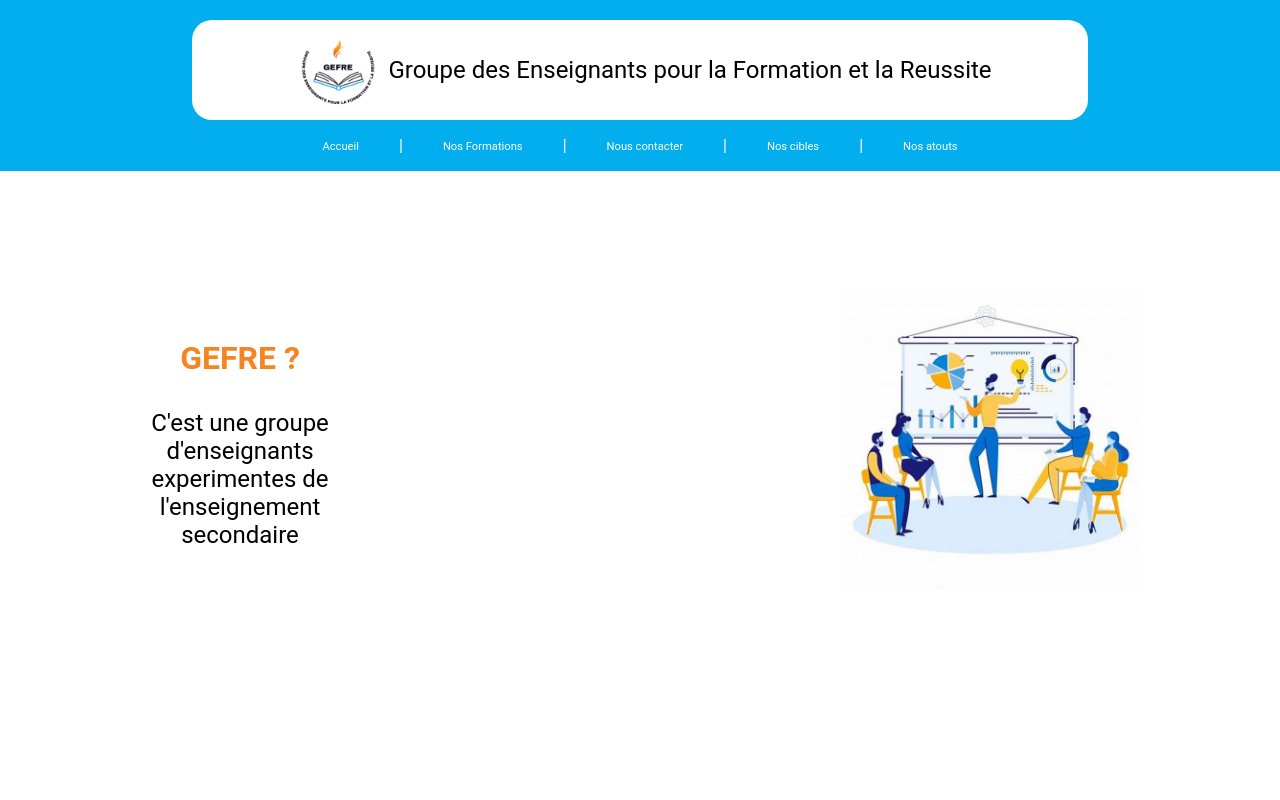
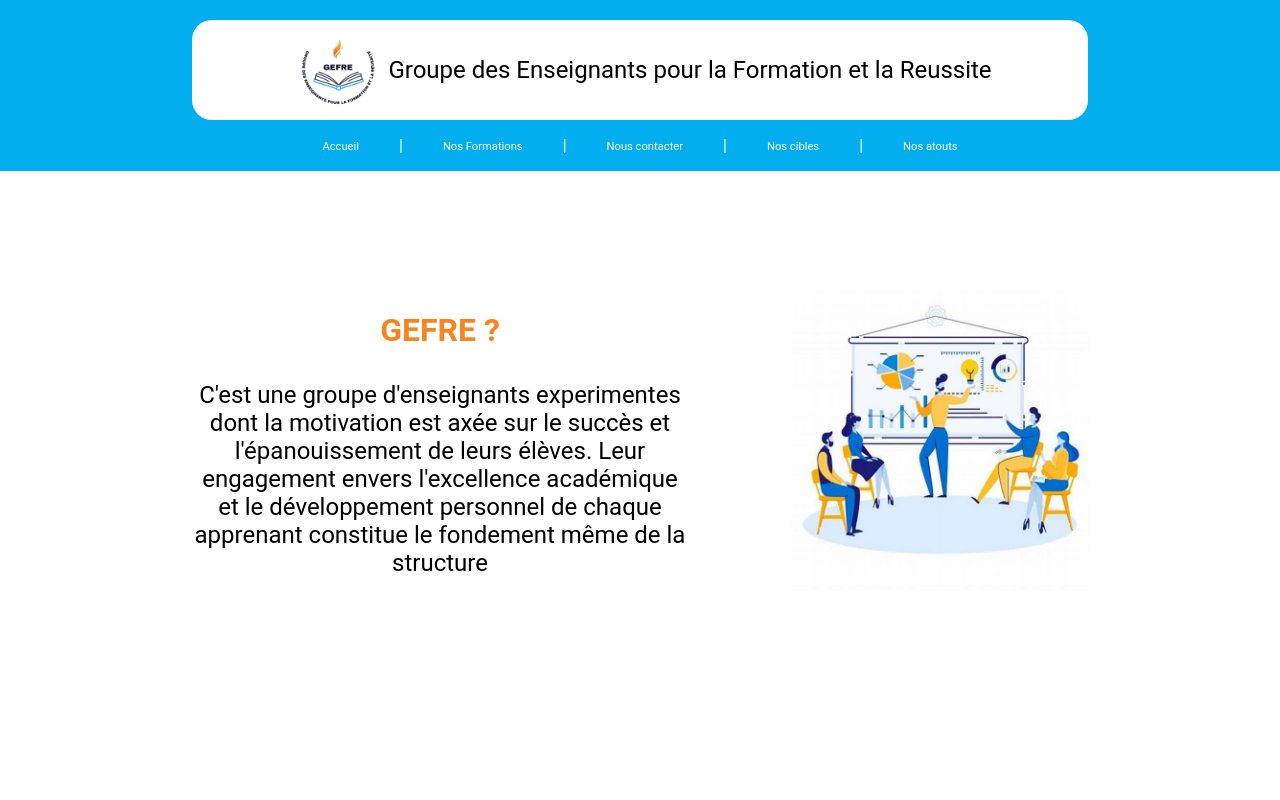
Before and after one commit to FOKO-KENMOGNE-Wilfried/GEFRE, a React (Vite) app: page / in a window 1280 px wide. Shown: the top 800 px of the page. Built offline with nearby package versions, Linux system fonts and the light colour scheme.

Commit message:
The home page is ok

```diff
--- a/src/components/header/index.jsx
+++ b/src/components/header/index.jsx
@@ -17,6 +17,7 @@ const StyledDiv = styled.div`
     right: 0;
     z-index: 1;
     padding-top: 20px;
+    padding-right: 10px;
     background-color: ${colors.primary};
 `
 const StyledDivMobile = styled.div`
--- a/src/pages/Home/index.jsx
+++ b/src/pages/Home/index.jsx
@@ -7,24 +7,53 @@ const StyledMainDiv = styled.div`
     flex-direction: row;
     justify-content: center;
     align-items: center;
-    gap: 500px;
+    gap: 100px;
     height: 60vh;
     margin-top: 200px;
+    @media only screen and (max-width: 915px){
+        font-size: 1.5em;
+        flex-direction: column-reverse;
+        gap: 0px;
+    }
 `
 const StyledImg = styled.img`
     width: 300px;
     height: 300px;
+    @media only screen and (max-width: 440px){
+        width: 200px;
+        height: 200px;
+    }
 `
 const StyledText1 = styled.p`
     color: ${colors.secondary};
     font-weight: bold;
     text-align: center;
     font-size: 2em;
+    @media only screen and (max-width: 915px){
+        font-size: 1.5em;
+    }
+    @media only screen and (max-width: 520px){
+        font-size: 1em;
+    }
+    @media only screen and (max-width: 440px){
+        font-size: 0.8em;
+    }
 `
 const StyledText2 = styled.p`
-    width: 200px;
+    width: 500px;
     text-align: center;
     font-size: 1.5em;
+    @media only screen and (max-width: 915px){
+        font-size: 0.9em;
+    }
+    @media only screen and (max-width: 520px){
+        font-size: 0.7em;
+        width: 400px;
+    }
+    @media only screen and (max-width: 440px){
+        width: 250px;
+        font-size: 0.5em;
+    }
 `
 
 function Home(){
@@ -34,7 +63,10 @@ function Home(){
                 <StyledText1>GEFRE ?</StyledText1>
                 <StyledText2>
                     C&apos;est une groupe d&apos;enseignants experimentes
-                    de l&apos;enseignement secondaire
+                    dont la motivation est axée sur le succès et l&apos;épanouissement
+                    de leurs élèves. Leur engagement envers l&apos;excellence académique
+                    et le développement personnel de chaque apprenant constitue le
+                    fondement même de la structure
                 </StyledText2>
             </div>
             <StyledImg src={home_img} alt="home_img"/>
```
